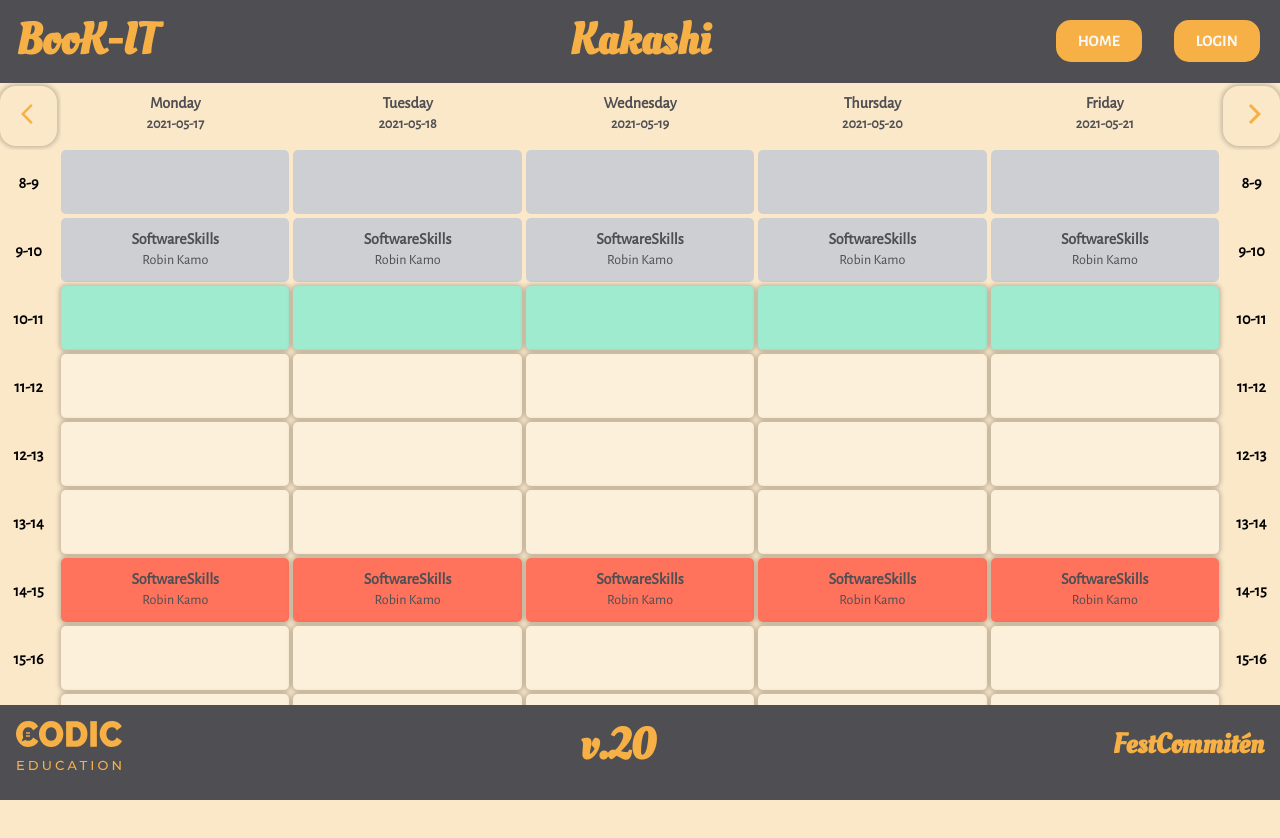
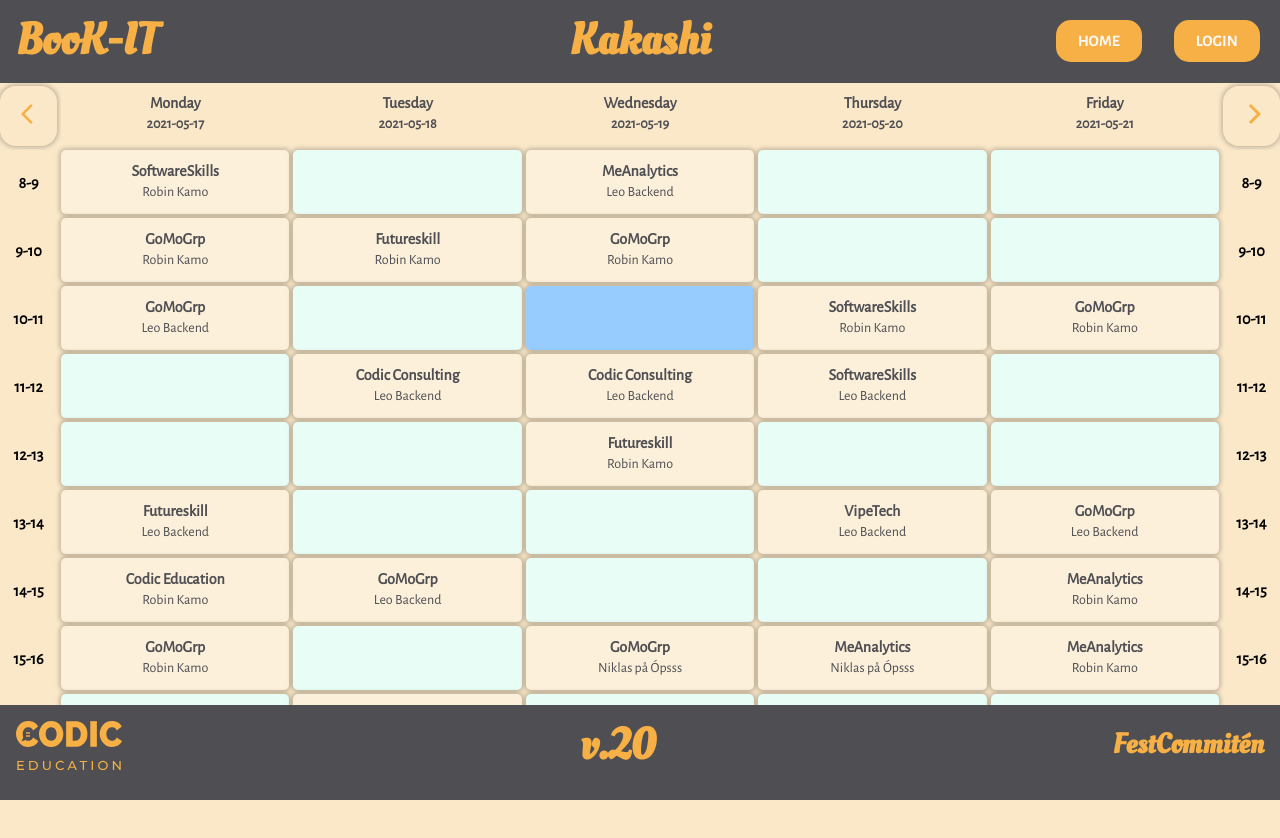
Before and after one commit to Festcommiten/BookIt, a React (Create React App) app in the folder web/: page /home in a window 1280 px wide. Shown: the top 838 px of the page. Built offline with nearby package versions, Linux system fonts and the light colour scheme.

Commit message:
Work in progress, only out greyed boxes left

```diff
--- a/web/src/components/Footer.tsx
+++ b/web/src/components/Footer.tsx
@@ -1,5 +1,3 @@
-import ArrowBackIosIcon from '@material-ui/icons/ArrowBackIos';
-import ArrowForwardIosIcon from '@material-ui/icons/ArrowForwardIos';
 import moment from 'moment';
 import React from 'react';
 import './Footer.css';
@@ -20,7 +18,6 @@ export default function Footer() {
 			<div className="tr">
 				<h2 className="mt2">FestCommitén</h2>
 			</div>
-
 		</footer>
 	);
 }
--- a/web/src/components/Week.tsx
+++ b/web/src/components/Week.tsx
@@ -2,23 +2,12 @@ import moment from 'moment';
 import React from 'react';
 import data from '../utils/api/data.json';
 import './Week.css';
+import { DataSource, OneDayData } from '../utils/interface/WeekInterface';
 import ColumnRow from './Week/ColumnRow';
 import { ColumnTimeLeft, ColumnTimeRight } from './Week/ColumnTime';
 
+
 export default function Week() {
-	interface DataSource {
-		passed_time_slot: boolean
-		id: number
-		company: string
-		booker: string
-		start_time: moment.Moment
-	}
-
-	interface OneDayData {
-		weekday: string
-		date: string
-		datasource: Array<DataSource>
-	}
 
 	let week_days: Array<string> = [
 		'Monday',
@@ -58,23 +47,82 @@ export default function Week() {
 		'Leo Backend',
 		'Niklas på Ópsss',
 	];
-	let start_times: Array<string> =[
-		"2021-05-18T8:00:00+02:00",
-		"2021-05-18T9:00:00+02:00",
-		"2021-05-18T10:00:00+02:00",
-		"2021-05-18T11:00:00+02:00",
-		"2021-05-18T12:00:00+02:00",
-		"2021-05-18T13:00:00+02:00",
-		"2021-05-18T14:00:00+02:00",
-		"2021-05-18T15:00:00+02:00",
-		"2021-05-18T16:00:00+02:00",
-	]
-	// let oneDayData: OneDayData;
-
+	let start_times: Array<Array<string>> = [
+		[
+			'2021-05-17T08:00:00+02:00',
+			'2021-05-17T09:00:00+02:00',
+			'2021-05-17T10:00:00+02:00',
+			'2021-05-17T11:00:00+02:00',
+			'2021-05-17T12:00:00+02:00',
+			'2021-05-17T13:00:00+02:00',
+			'2021-05-17T14:00:00+02:00',
+			'2021-05-17T15:00:00+02:00',
+			'2021-05-17T16:00:00+02:00',
+		], [
+			'2021-05-18T08:00:00+02:00',
+			'2021-05-18T09:00:00+02:00',
+			'2021-05-18T10:00:00+02:00',
+			'2021-05-18T11:00:00+02:00',
+			'2021-05-18T12:00:00+02:00',
+			'2021-05-18T13:00:00+02:00',
+			'2021-05-18T14:00:00+02:00',
+			'2021-05-18T15:00:00+02:00',
+			'2021-05-18T16:00:00+02:00',
+		],
+		[
+			'2021-05-19T08:00:00+02:00',
+			'2021-05-19T09:00:00+02:00',
+			'2021-05-19T10:00:00+02:00',
+			'2021-05-19T11:00:00+02:00',
+			'2021-05-19T12:00:00+02:00',
+			'2021-05-19T13:00:00+02:00',
+			'2021-05-19T14:00:00+02:00',
+			'2021-05-19T15:00:00+02:00',
+			'2021-05-19T16:00:00+02:00',
+		],
+		[
+			'2021-05-20T08:00:00+02:00',
+			'2021-05-20T09:00:00+02:00',
+			'2021-05-20T10:00:00+02:00',
+			'2021-05-20T11:00:00+02:00',
+			'2021-05-20T12:00:00+02:00',
+			'2021-05-20T13:00:00+02:00',
+			'2021-05-20T14:00:00+02:00',
+			'2021-05-20T15:00:00+02:00',
+			'2021-05-20T16:00:00+02:00',
+		],
+		[
+			'2021-05-21T08:00:00+02:00',
+			'2021-05-21T09:00:00+02:00',
+			'2021-05-21T10:00:00+02:00',
+			'2021-05-21T11:00:00+02:00',
+			'2021-05-21T12:00:00+02:00',
+			'2021-05-21T13:00:00+02:00',
+			'2021-05-21T14:00:00+02:00',
+			'2021-05-21T15:00:00+02:00',
+			'2021-05-21T16:00:00+02:00',
+		]
+	];
+	let empty_slots: Array<boolean> = [
+		true,
+		false,
+		true,
+		false,
+		false,
+		true,
+		false
+	];
 
 	let start_slot = [8, 9, 10, 11, 12, 13, 14, 15, 16];
 
-	function fillOneDayData(day_index:number) {
+	function getRandomInt(max: number) {
+		return Math.floor(Math.random() * max);
+	}
+
+	let passedSlots:number = 22;
+	let currentSlot:number = 0;
+
+	function fillOneDayData(day_index: number) {
 		let oneDayData: OneDayData = {
 			weekday: week_days[day_index],
 			date: dates[day_index],
@@ -82,26 +130,37 @@ export default function Week() {
 		};
 
 		for (let i = 0; i < start_slot.length; i++) {
+			let companyName = getRandomInt(companies.length);
+			let bookerName = getRandomInt(bookers.length);
+			let timeIsPassed = false;
+
+			if (currentSlot > passedSlots) {
+				timeIsPassed = true
+			}
+
 			let temp: DataSource = {
-				passed_time_slot: passed_time_slot[i],
+				passed_time_slot: timeIsPassed,
+				empty_slot: empty_slots[getRandomInt(2)],
 				id: ids[i],
-				company: companies[0],
-				booker: bookers[0],
-				start_time: moment(start_times[i])
+				company: companies[companyName],
+				booker: bookers[bookerName],
+				start_time: moment(start_times[day_index][i])
 			};
 			oneDayData.datasource.push(temp);
 		}
+		currentSlot += 1;
 		return oneDayData;
 	}
 
-	let wholeWeekData:Array<OneDayData> = []
+	let wholeWeekData: Array<OneDayData> = [];
 
 	function makaWholeWeekData() {
 		for (let i = 0; i < 5; i++) {
-			wholeWeekData.push(fillOneDayData(i))
+			wholeWeekData.push(fillOneDayData(i));
 		}
 	}
-	makaWholeWeekData()
+
+	makaWholeWeekData();
 
 	// axios.get('data.json')
 	// 	.then(response => console.log(response.data))
@@ -112,11 +171,13 @@ export default function Week() {
 		start_time: moment.Moment
 		end_time: moment.Moment
 	}
+
 	interface SlotDataStartTime {
 		company: string
 		booker: string
 		start_time: number
 	}
+
 	interface JsonData {
 		room: string
 		week: number
@@ -125,6 +186,7 @@ export default function Week() {
 		start_time: moment.Moment
 		end_time: moment.Moment
 	}
+
 	// console.log(data);
 	const today = moment();
 	// console.log(today.format());
@@ -142,9 +204,10 @@ export default function Week() {
 		false
 	];
 	let monday_data: Array<SlotData> = [];
+
 	function check_for_monday_data() {
 		for (let i = 0; i < data.length; i++) {
-			if (data[i].room == room && data[i].week == week_number) {
+			if (data[i].room === room && data[i].week === week_number) {
 				let slot_data: SlotData = {
 					company: data[i].booking_company,
 					booker: data[i].booker,
@@ -157,13 +220,15 @@ export default function Week() {
 		}
 		// console.log(monday_data);
 	}
+
 	// check_for_monday_data();
 	let hours: Array<number> = [];
 	let hours_info: Array<SlotDataStartTime> = [];
+
 	function get_hours() {
 		for (let i = 0; i < monday_data.length; i++) {
 			let day = moment(dates[0]);
-			if (day.dayOfYear() == monday_data[i].start_time.dayOfYear()) {
+			if (day.dayOfYear() === monday_data[i].start_time.dayOfYear()) {
 				hours.push(monday_data[i].start_time.hour());
 				let temp: SlotDataStartTime = {
 					company: monday_data[i].company,
@@ -174,11 +239,13 @@ export default function Week() {
 			}
 		}
 	}
+
 	let controller: Array<boolean> = [];
+
 	function compare_time_slots() {
 		let index: number = 0;
 		for (let i = 0; i < start_slot.length; i++) {
-			if (start_slot[i] == hours[index]) {
+			if (start_slot[i] === hours[index]) {
 				controller.push(true);
 				index += 1;
 			} else {
@@ -186,6 +253,7 @@ export default function Week() {
 			}
 		}
 	}
+
 	function render_monday() {
 		hours = [];
 		controller = [];
@@ -209,7 +277,7 @@ export default function Week() {
 			{/*<WeekHeaderRow week_number={ week_number }/>*/ }
 
 			<div className="week-column">
-				{/*<ColumnTime/>*/}
+				{/*<ColumnTime/>*/ }
 				<ColumnTimeLeft/>
 				{
 					wholeWeekData.map((data, i) => {
@@ -220,11 +288,11 @@ export default function Week() {
 								date={ wholeWeekData[i].date }
 								datasource={ wholeWeekData[i].datasource }
 							/>
-						)
+						);
 					})
 				}
 				<ColumnTimeRight/>
-				{/*<ColumnTime/>*/}
+				{/*<ColumnTime/>*/ }
 			</div>
 		</div>
 	);
--- a/web/src/components/Week/ColumnRow.tsx
+++ b/web/src/components/Week/ColumnRow.tsx
@@ -1,43 +1,111 @@
 import moment from 'moment';
 import React from 'react';
 import './ColumnRow.css';
+import { DataSource, OneDayData } from '../../utils/interface/WeekInterface';
 import {
-	RenderFreeSlot,
-	RenderGreenSlot,
-	RenderGrey_out_slot,
-	RenderRedSlot,
-	RenderRedSlotPassed,
-	RenderTitle
+	RenderFreeSlotFuture,
+	RenderFreeSlotCurrentTime,
+	RenderFreeSlotPassed,
+	RenderBookedSlotFuture,
+	RenderBookedSlotPassed,
+	RenderTitle, RenderBookedSlotCurrentTime
 } from './ColumnRowItem';
 
-interface DataSource {
-	passed_time_slot: boolean
-	id: number
-	company: string
-	booker: string
-	start_time: moment.Moment
+
+// Render greyed out slot with or without data
+function timeSlotPassed(dataSource: DataSource) {
+	if (dataSource.empty_slot) {
+		return (
+			<RenderFreeSlotPassed/>
+		);
+	} else {
+		return (
+			<RenderBookedSlotPassed
+				company={ dataSource.company }
+				booker={ dataSource.booker }/>
+		);
+	}
 }
 
-interface OneDayData {
-	weekday: string
-	date: string
-	datasource: Array<DataSource>
+// Render all other slots with or without data
+function timeSlotFuture(dataSource: DataSource) {
+	// if empty slot
+	if (dataSource.empty_slot) {
+		// TODO: Add green slot if current time
+		return (
+			<RenderFreeSlotFuture/>
+		);
+	} else {
+		return (
+			<RenderBookedSlotFuture
+				company={ dataSource.company }
+				booker={ dataSource.booker }/>
+		);
+	}
 }
 
-function render_day_slot_column(ds: DataSource) {
+// Render nutid
+function timeSlotCurrent(dataSource: DataSource) {
+	// if empty slot
+	if (dataSource.empty_slot) {
+		return (
+			<RenderFreeSlotCurrentTime/>
+		);
+	} else {
+		return (
+			<RenderBookedSlotCurrentTime
+				company={ dataSource.company }
+				booker={ dataSource.booker }/>
+		);
+	}
+}
 
+const hardCodedTodayDay: moment.Moment = moment('2021-05-19', 'YYYY-MM-DD');
+
+function renderDayColumn(oneDayData: OneDayData) {
+	let oneDaySlotArray = oneDayData.datasource;
+	let dataArray: Array<any> = [];
+
+	const today: moment.Moment = moment();
+	const hourNow: number = today.hour() - 10;
+
+	for (let i = 0; i < oneDaySlotArray.length; i++) {
+		let slotStartTime: moment.Moment = moment(oneDaySlotArray[i].start_time);
+		let slotStartHour: number = slotStartTime.hour();
+
+		if (oneDaySlotArray[i].passed_time_slot) {
+			dataArray.push(timeSlotPassed(oneDaySlotArray[i]));
+		} else if (hourNow === slotStartHour &&
+			slotStartTime.dayOfYear() === hardCodedTodayDay.dayOfYear()) {
+			dataArray.push(timeSlotCurrent(oneDaySlotArray[i]));
+		} else {
+			dataArray.push(timeSlotFuture(oneDaySlotArray[i]));
+		}
+	}
+	return dataArray;
+}
+
+
+function render_day_slot_column(dataSource: DataSource) {
 
 	return (
 		<>
-			<RenderGrey_out_slot/>
-			<RenderRedSlotPassed company={ ds.company } booker={ ds.booker }/>
-			<RenderGreenSlot/>
-			<RenderFreeSlot/>
-			<RenderFreeSlot/>
-			<RenderFreeSlot/>
-			<RenderRedSlot company={ ds.company } booker={ ds.booker }/>
-			<RenderFreeSlot/>
-			<RenderFreeSlot/>
+			<RenderFreeSlotPassed/>
+			<RenderBookedSlotPassed
+				company={ dataSource.company }
+				booker={ dataSource.booker }/>
+			<RenderFreeSlotCurrentTime/>
+			<RenderFreeSlotFuture/>
+			<RenderFreeSlotFuture/>
+			<RenderBookedSlotCurrentTime
+				company={ dataSource.company }
+				booker={ dataSource.booker }/>
+			<RenderFreeSlotFuture/>
+			<RenderBookedSlotFuture
+				company={ dataSource.company }
+				booker={ dataSource.booker }/>
+			<RenderFreeSlotFuture/>
+			<RenderFreeSlotFuture/>
 		</>
 	);
 }
@@ -49,17 +117,15 @@ function unpackData(oneDayData: OneDayData) {
 	let day3: DataSource = oneDayData.datasource[3];
 	let day4: DataSource = oneDayData.datasource[4];
 
-
 }
 
 export default function ColumnRow(oneDayData: OneDayData) {
 
 	let {weekday, date} = oneDayData;
 
-	return (
-		<div className="week-column_rows">
-			<RenderTitle weekday={ weekday } date={ date }/>
-			{ render_day_slot_column(oneDayData.datasource[0]) }
-		</div>
-	);
+	return <div className="week-column_rows">
+		<RenderTitle weekday={ weekday } date={ date }/>
+		{/*{ render_day_slot_column(oneDayData.datasource[0]) }*/ }
+		{ renderDayColumn(oneDayData) }
+	</div>;
 };
--- a/web/src/components/Week/ColumnRowItem.css
+++ b/web/src/components/Week/ColumnRowItem.css
@@ -10,16 +10,17 @@
     /*border: 1px solid rgba(0, 0, 0, 0.8);*/
 }
 
-.item-time, .item, .item-green, .item-red, .item-grey-out {
+.item-time, .item, .item-green, .item-blue, .item-red, .item-grey-out {
     height: 4em;
 }
 
-.item, .item-green, .item-red, .item-grey-out {
+.item, .item-green, .item-blue, .item-red, .item-grey-out {
     border-radius: 5px;
 }
 
 .item {
-    background-color: var(--tint-yellow-2);
+    /*background-color: var(--tint-yellow-2);*/
+    background-color: #e8fdf5;
     /*border: 1px solid rgba(0, 0, 0, 0.8);*/
 }
 
@@ -28,8 +29,14 @@
     /*border: 1px solid rgba(0, 0, 0, 0.8);*/
 }
 
+.item-blue {
+    background-color: var(--light-blue);
+    /*border: 1px solid rgba(0, 0, 0, 0.8);*/
+}
+
 .item-red {
-    background-color: var(--light-red);
+    /*background-color: var(--light-red);*/
+    background-color: var(--tint-yellow-2);
     /*border: 1px solid rgba(0, 0, 0, 0.8);*/
 }
 
--- a/web/src/components/Week/ColumnRowItem.tsx
+++ b/web/src/components/Week/ColumnRowItem.tsx
@@ -18,21 +18,21 @@ export function RenderTitle(weekDate: WeekDate) {
 	);
 }
 
-export function RenderGrey_out_slot() {
+export function RenderFreeSlotPassed() {
 	return (
 		<div className="pa2 ma0 item-grey-out"></div>
 	);
 }
 
-export function RenderFreeSlot() {
+export function RenderFreeSlotFuture() {
 	return (
 		<div className="pa2 ma0 item grow shadow-1"></div>
 	);
 }
 
-export function RenderGreenSlot() {
+export function RenderFreeSlotCurrentTime() {
 	return (
-		<div className="pa2 ma0 item-green grow shadow-1"></div>
+		<div className="pa2 ma0 item-blue grow shadow-1"></div>
 	);
 }
 
@@ -41,7 +41,7 @@ interface BookingInfo {
 	booker: string
 }
 
-export function RenderRedSlot(bookingInfo: BookingInfo) {
+export function RenderBookedSlotFuture(bookingInfo: BookingInfo) {
 	let {company, booker} = bookingInfo;
 	return (
 		<div className="pa2 ma0 item-red grow shadow-1">
@@ -51,7 +51,17 @@ export function RenderRedSlot(bookingInfo: BookingInfo) {
 	);
 }
 
-export function RenderRedSlotPassed(bookingInfo: BookingInfo) {
+export function RenderBookedSlotCurrentTime(bookingInfo: BookingInfo) {
+	let {company, booker} = bookingInfo;
+	return (
+		<div className="pa2 ma0 item-blue grow shadow-1">
+			<h3 className="primary_text">{ company }</h3>
+			<p className="secondary_text">{ booker }</p>
+		</div>
+	);
+}
+
+export function RenderBookedSlotPassed(bookingInfo: BookingInfo) {
 	let {company, booker} = bookingInfo;
 	return (
 		<div className="pa2 ma0 item-grey-out">
--- /dev/null
+++ b/web/src/utils/interface/WeekInterface.tsx
@@ -0,0 +1,16 @@
+import moment from 'moment';
+
+export interface DataSource {
+	passed_time_slot: boolean
+	empty_slot: boolean
+	id: number
+	company: string
+	booker: string
+	start_time: moment.Moment
+}
+
+export interface OneDayData {
+	weekday: string
+	date: string
+	datasource: Array<DataSource>
+}
```
Also changed, not shown: web/src/components/Navbar.tsx (+14 -16 lines), web/src/utils/global/Global.css (+5 -2 lines).
